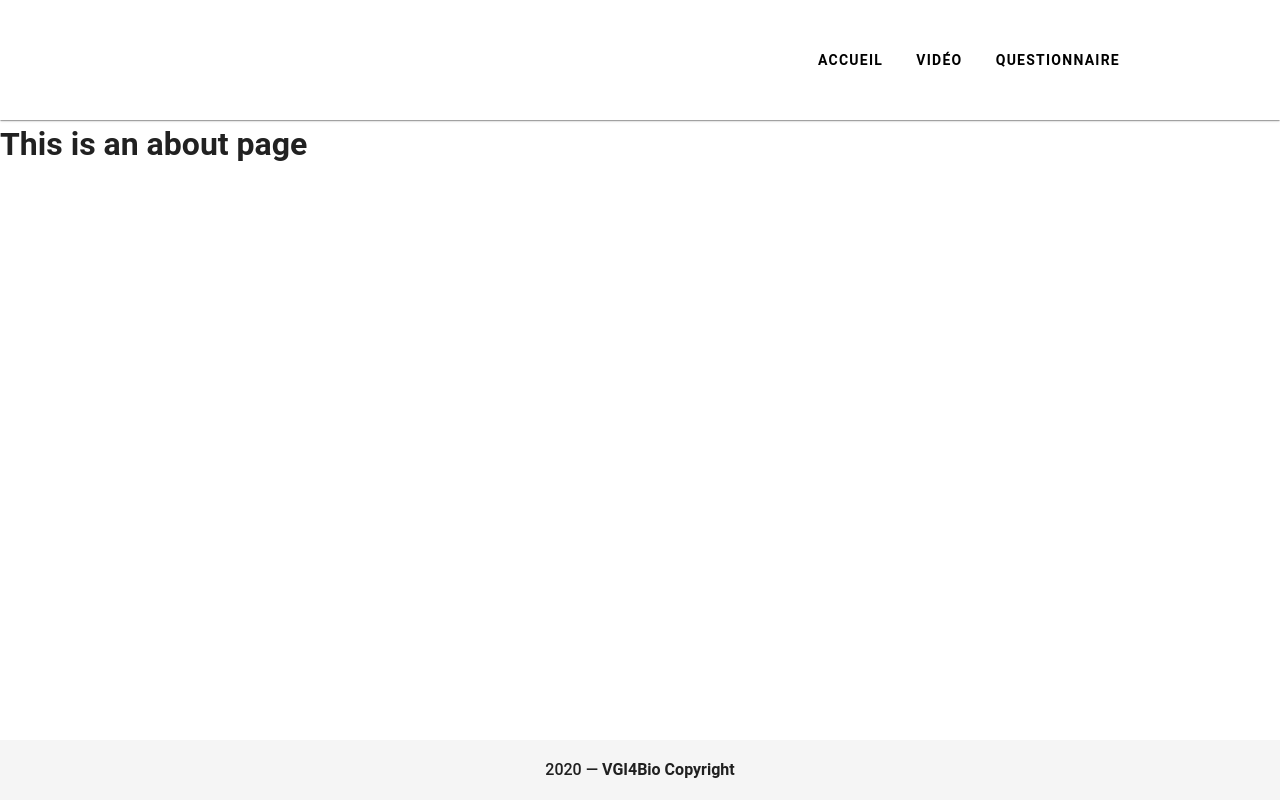
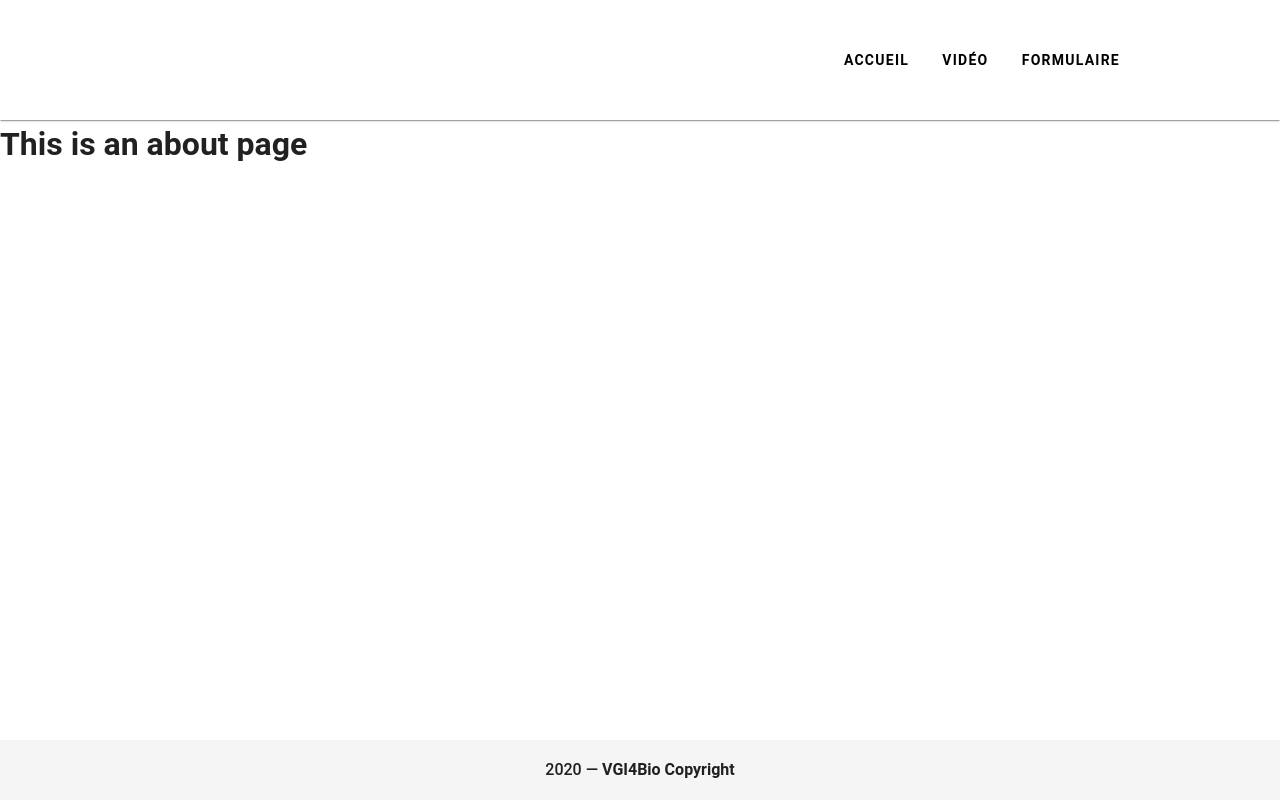
Before and after one commit to constantinfite/vgi-4-bio, a Vue app in the folder client/: page /about in a window 1280 px wide. Built offline with nearby package versions, Linux system fonts and the light colour scheme.

Commit message:
Correction of the text on the web site

```diff
--- a/client/src/components/EnvButton.vue
+++ b/client/src/components/EnvButton.vue
@@ -19,7 +19,7 @@
           </v-btn>
           <v-spacer></v-spacer>
 
-          <v-switch dark v-model="dynamic" label="Dynamic Table"></v-switch>
+          <v-switch dark v-model="dynamic" label="Table croisée dynamique"></v-switch>
         </v-toolbar>
         <v-col class="board-position ml-8">
           <v-row justify="center" class="main-row" v-if="!this.dynamic">
--- a/client/src/components/PToolbar.vue
+++ b/client/src/components/PToolbar.vue
@@ -1,15 +1,16 @@
 <template>
   <nav>
     <v-app-bar color="#fff" elevation="1" height="120" app class="app-bar">
-      <v-toolbar-title
-        ><v-img
+      <v-toolbar-title>
+        <v-img
           alt="Vuetify Logo"
           class="shrink mr-2"
           contain
           src="../assets/logo_VGI4Bio.png"
           transition="scale-transition"
           width="120px"
-      /></v-toolbar-title>
+        />
+      </v-toolbar-title>
 
       <v-spacer />
       <div class="d-none d-md-block">
@@ -20,8 +21,7 @@
           class="black--text bouton-header font-weight-bold"
           text
           @click="$vuetify.goTo(bouton.tag, options)"
-          >{{ bouton.text }}</v-btn
-        >
+        >{{ bouton.text }}</v-btn>
       </div>
       <v-app-bar-nav-icon class="d-md-none ml-8" @click="drawer = !drawer" />
     </v-app-bar>
@@ -50,7 +50,7 @@ export default {
           tag: "#video"
         },
         {
-          text: "Questionnaire",
+          text: "Formulaire",
           tag: "#form"
         }
       ]
--- a/client/src/components/TablePopUPDinamic.vue
+++ b/client/src/components/TablePopUPDinamic.vue
@@ -40,7 +40,7 @@
       </table>
     </v-row>
     <v-row>
-      <v-switch v-model="typeHierarchy" label="Type of hierarchy"></v-switch>
+      <v-switch v-model="typeHierarchy" label="Type de hierarchies"></v-switch>
     </v-row>
   </div>
 </template>
```
